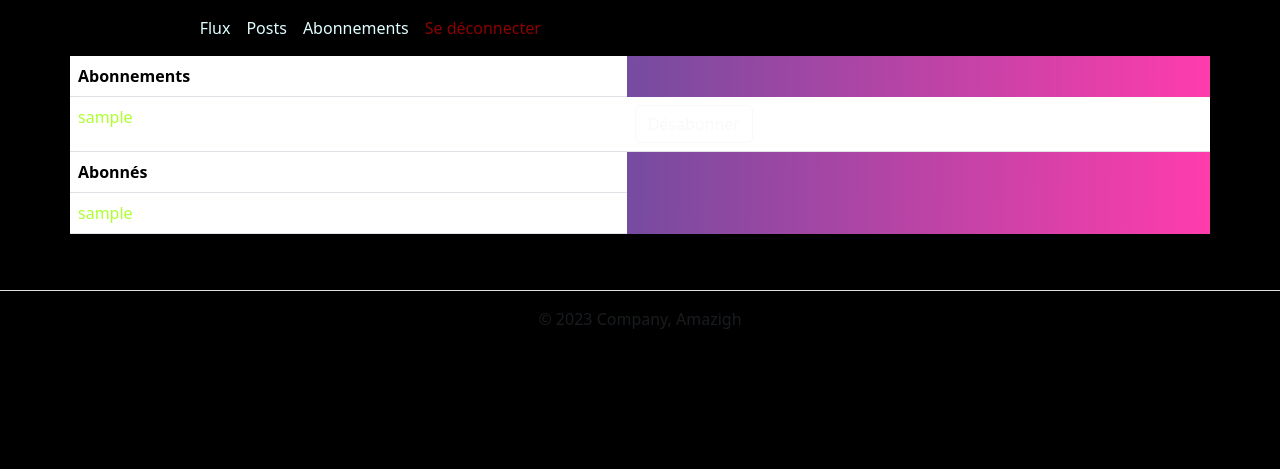
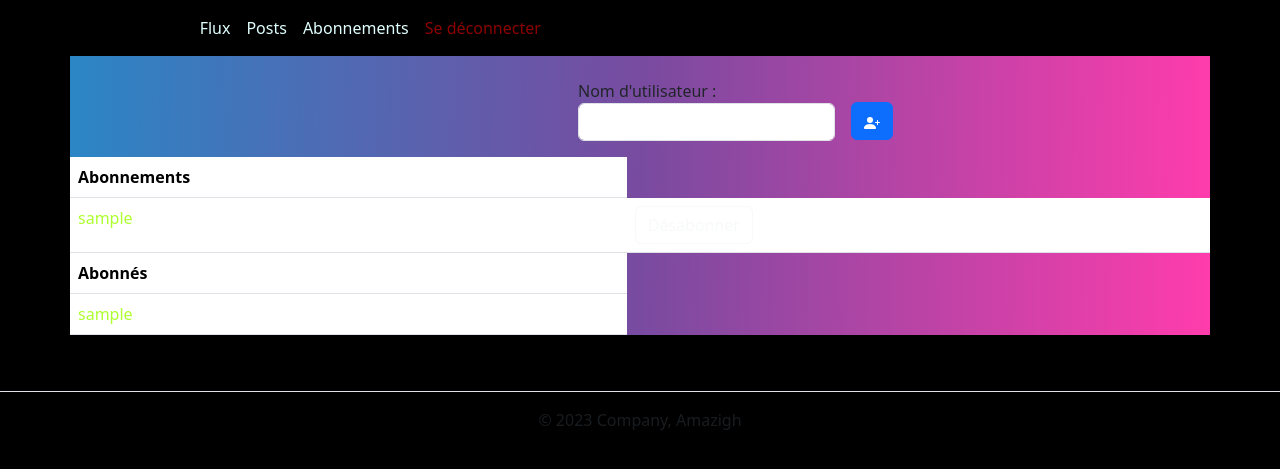
Before and after one commit to Amazigh0895/LITRevu, a Django app: page /blog/abonnements/ in a window 1280 px wide. Shown: the top 469 px of the page. Run offline with Django 4.2, Linux system fonts and the light colour scheme; a user stored in the database is signed in; tables that the repository leaves empty hold one stand-in row (values such as "Sample post"); some libraries are stand-ins or nearby versions.

Commit message:
ajout du champs de recherche dans le gabarit

```diff
--- a/blog/templates/blog/abonnements.html
+++ b/blog/templates/blog/abonnements.html
@@ -2,6 +2,27 @@
 {% block title %}abonnement{% endblock title %}
 {% block content %}
 
+<p class="alert alert-primary" role="alert" style="padding:0;color: brown;width: 414px;
+margin: 23px; border: 0;" >{{ message }}</p>
+
+<form action="" method="post" class="row g-3" style="
+margin-left: 500px;
+">
+  {% csrf_token %}
+  <div class="col-auto">
+    <label for="text2" class="visually-hidden">text</label>
+    {{ form.as_p }}
+  </div>
+  <div class="col-auto">
+    <button type="submit" class="btn btn-primary" style="margin-top: 23px;">
+      <svg xmlns="http://www.w3.org/2000/svg" width="16" height="16" fill="currentColor" class="bi bi-person-plus-fill" viewBox="0 0 16 16">
+          <path d="M1 14s-1 0-1-1 1-4 6-4 6 3 6 4-1 1-1 1H1zm5-6a3 3 0 1 0 0-6 3 3 0 0 0 0 6z"></path>
+          <path fill-rule="evenodd" d="M13.5 5a.5.5 0 0 1 .5.5V7h1.5a.5.5 0 0 1 0 1H14v1.5a.5.5 0 0 1-1 0V8h-1.5a.5.5 0 0 1 0-1H13V5.5a.5.5 0 0 1 .5-.5z"></path>
+      </svg>
+    </button>
+
+  </div>
+</form>
 <table class="table">
     <thead>
       <tr>
@@ -14,7 +35,7 @@
         {% for user in userFollowing %}
         <tr>
             <td style="color: greenYellow;">{{ user.followed_user}}</td>
-            <td><a  href="{% url 'home' %}" class="btn btn-outline-light" role="button">Désabonner</a></td>
+            <td><a  href="{% url 'desabonnements-view' user.id %}" class="btn btn-outline-light" role="button">Désabonner</a></td>
         </tr>
         {% endfor %}
     </tbody>
```
